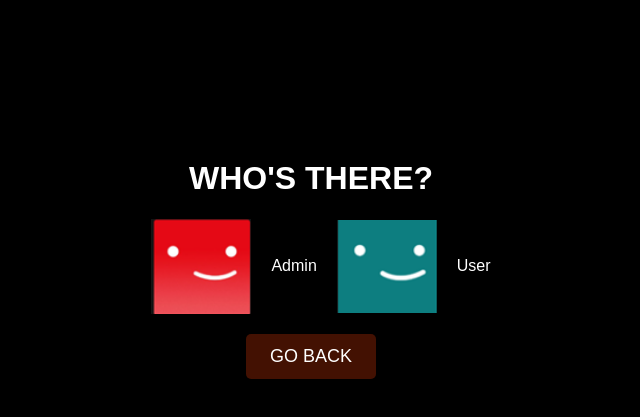
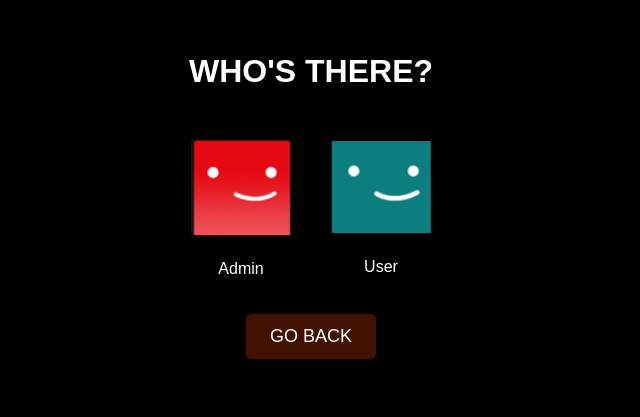
Before and after one commit to Nawal-Akhlaq/Web-project, a website: page Web project/whos_there.html in a window 1280 px wide. Shown: the part 269-686 px from the top of the page, without its empty margins (329-969 px from the left). Drawn offline with Linux system fonts and the light colour scheme.

Commit message:
Update whos_there.html

```diff
--- a/Web project/whos_there.html
+++ b/Web project/whos_there.html
@@ -21,16 +21,22 @@
       display: flex;
       justify-content: center;
       align-items: center;
-      margin-top: 20px;
+      margin-top: 2%;
+    }
+    .options a {
+      text-decoration: none;
+      color: inherit;
+      text-align: center;
+      margin: 0 20px;
     }
     .options img {
       width: 100px;
-      margin: 0 20px;
+      margin-bottom: 5px;
       cursor: pointer;
     }
     .container {
       text-align: center;
-      margin-top: 20%;
+      margin-top: 10%;
     }
     .container button {
       padding: 12px 24px;
@@ -50,12 +56,16 @@
 </head>
 <body>
   <div class="container">
-    <h1>WHO'S THERE?</h1>
+    <h1 style=" margin-bottom: 50px; ">WHO'S THERE?</h1>
     <div class="options">
-      <img src="admin.png" alt="Admin">
-      <p>Admin</p>
-      <img src="user.png" alt="User">
-      <p>User</p>
+      <a href="index.html">
+        <img src="admin.png" alt="Admin">
+        <p>Admin</p>
+      </a>
+      <a href="index.html">
+        <img src="user.png" alt="User">
+        <p>User</p>
+      </a>
     </div>
     <button id="goBackBtn">GO BACK</button>
   </div>
```
